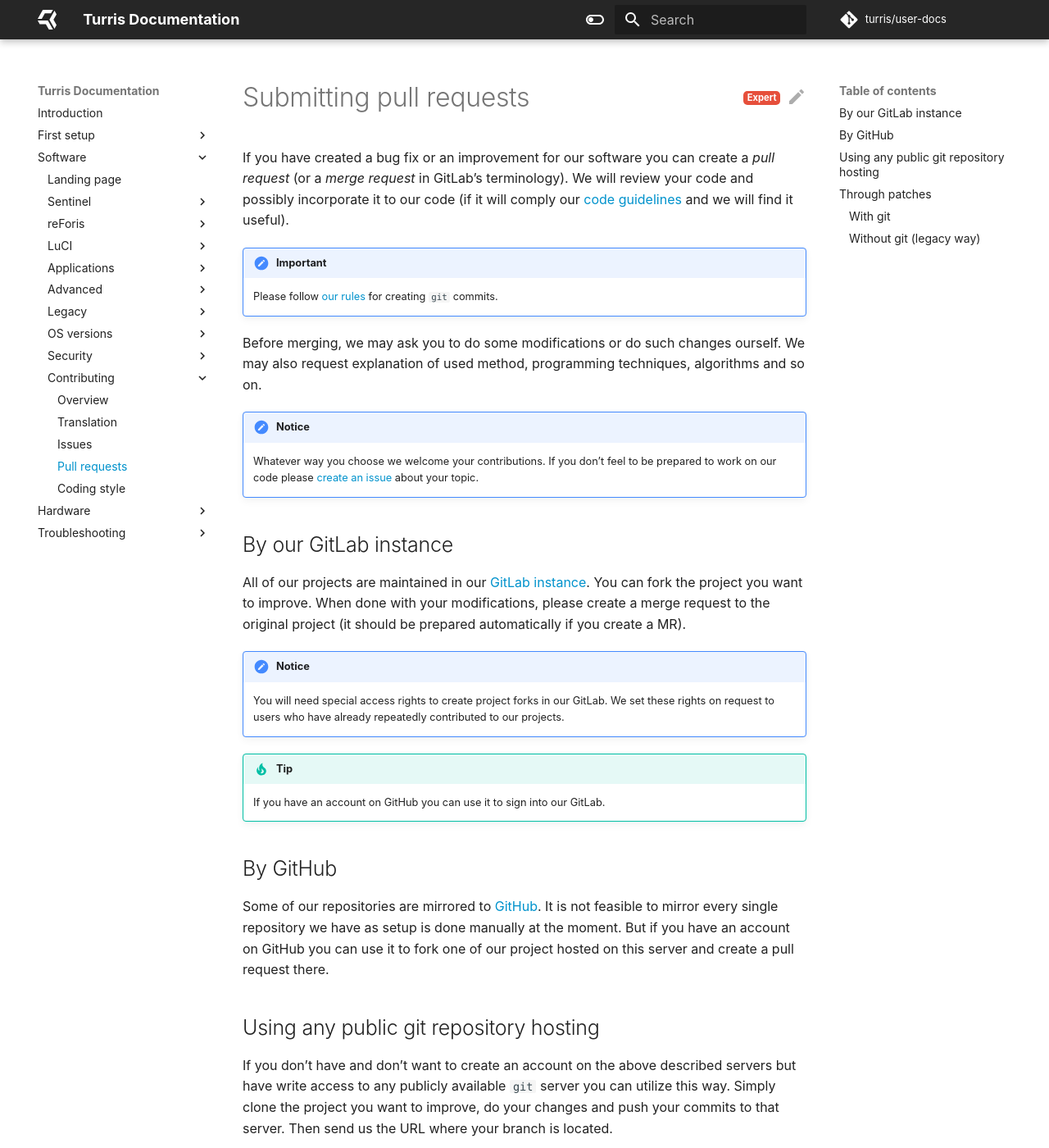
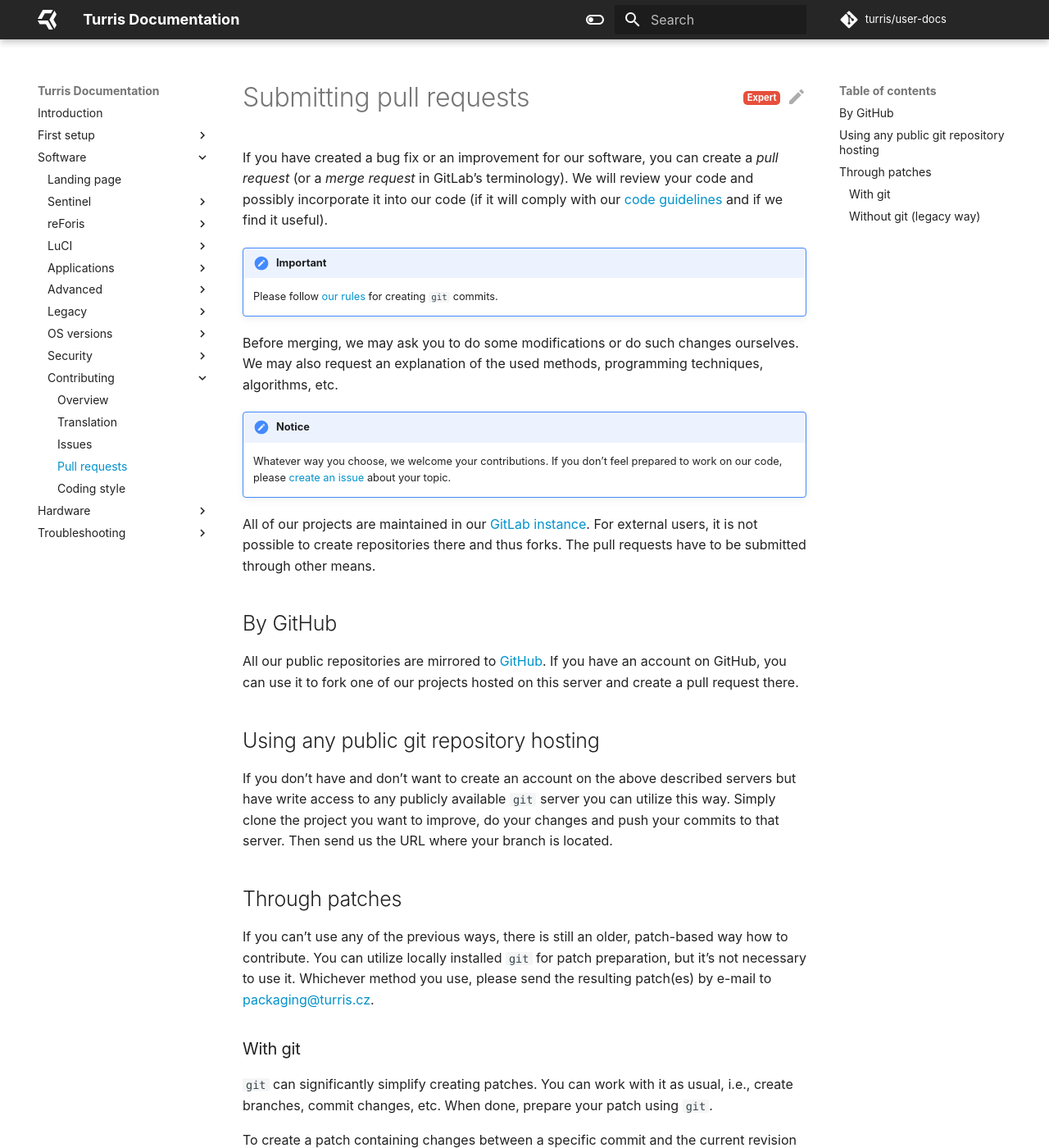
Before and after one commit to turris-cz/user-docs, an MkDocs documentation site: the page built from docs/geek/contributing/pull-request.md, in a window 1280 px wide and 1400 px high. Shown: the whole window at 82% size. Built offline with MkDocs 1.6.1 and Material for MkDocs 9.7.7, drawn with Linux system fonts in a browser that asks for light colours; some of the changed text lies outside the part shown.

Commit message:
docs/geek/contributing/pull-request: drop Gitlab and refer to Github
Our Gitlab probably is never going to be public for forks creation and
now we mirror all our repositories to Github.com so we can just point
users there.

```diff
--- a/docs/geek/contributing/pull-request.md
+++ b/docs/geek/contributing/pull-request.md
@@ -3,46 +3,33 @@
 ---
 # Submitting pull requests
 
-If you have created a bug fix or an improvement for our software you can
-create a *pull request* (or a *merge request* in GitLab's terminology).
-We will review your code and possibly incorporate it to our code (if
-it will comply our [code guidelines](style.md) and we will find it useful).
+If you have created a bug fix or an improvement for our software, you can create
+a *pull request* (or a *merge request* in GitLab’s terminology). We will review your
+code and possibly incorporate it into our code (if it will comply with our [code
+guidelines](style.md) and if we find it useful).
 
 !!! important
     Please follow [our rules](style.md) for creating `git` commits.
 
-Before merging, we may ask you to do some modifications or do such
-changes ourself. We may also request explanation of used method,
-programming techniques, algorithms and so on.
+Before merging, we may ask you to do some modifications or do such changes
+ourselves. We may also request an explanation of the used methods, programming
+techniques, algorithms, etc.
 
 !!! notice
-    Whatever way you choose we welcome your contributions. If you don't
-    feel to be prepared to work on our code please [create an issue](issues.md)
-    about your topic.
+    Whatever way you choose, we welcome your contributions. If you don’t feel
+    prepared to work on our code, please [create an issue](issues.md) about your
+    topic.
 
-## By our GitLab instance
-
-All of our projects are maintained in our [GitLab instance](https://gitlab.nic.cz/turris/).
-You can fork the project you want to improve. When done with your
-modifications, please create a merge request to the original project (it should
-be prepared automatically if you create a MR).
-
-!!! notice
-    You will need special access rights to create project forks in our GitLab.
-    We set these rights on request to users who have already repeatedly
-    contributed to our projects.
-
-!!! tip
-    If you have an account on GitHub you can use it to sign into our GitLab.
-
+All of our projects are maintained in our [GitLab
+instance](https://gitlab.nic.cz/turris/). For external users, it is not
+possible to create repositories there and thus forks. The pull requests have to
+be submitted through other means.
 ## By GitHub
 
-Some of our repositories are mirrored to [GitHub](https://github.com/).
-It is not feasible to mirror every single repository we have as setup is done
-manually at the moment. But if you have an account on GitHub you can use
-it to fork one of our project hosted on this server and create a pull
+All our public repositories are mirrored to
+[GitHub](https://github.com/turris-cz). If you have an account on GitHub, you
+can use it to fork one of our projects hosted on this server and create a pull
 request there.
-
 ## Using any public git repository hosting
 
 If you don't have and don't want to create an account on the above described
@@ -53,16 +40,16 @@
 
 ## Through patches
 
-If you can't use any of the previous ways there is still an older,
-patch-based way how to contribute. You can utilize locally installed `git`
-for patch preparation but it's not necessary to use it. Whichever
-method you use please send the resulting patch(es) by e-mail to [packaging@turris.cz](mailto:packaging@turris.cz)
-
+If you can’t use any of the previous ways, there is still an older, patch-based
+way how to contribute. You can utilize locally installed `git` for patch
+preparation, but it’s not necessary to use it. Whichever method you use, please
+send the resulting patch(es) by e-mail to
+[packaging@turris.cz](mailto:packaging@turris.cz).
 ### With git
 
-`git` can significantly simplify creating patches. You can work with it
-as usually, ie. create branches, commit changes etc. When done, prepare
-your patch using `git`.
+`git` can significantly simplify creating patches. You can work with it as
+usual, i.e., create branches, commit changes, etc. When done, prepare your patch
+using `git`.
 
 To create a patch containing changes between a specific commit and the
 current revision (`HEAD`) you can use a command like the following one:
@@ -81,7 +68,7 @@
 !!! tip
     See `man git-diff` for more information about creating patches.
 
-`git` can also send your patch without manual work in your e-mail client.
+`git` can also send your patch without manual work to your e-mail client.
 See the [documentation](https://git-scm.com/docs/git-send-email) for more information.
 
 ### Without git (legacy way)
```
